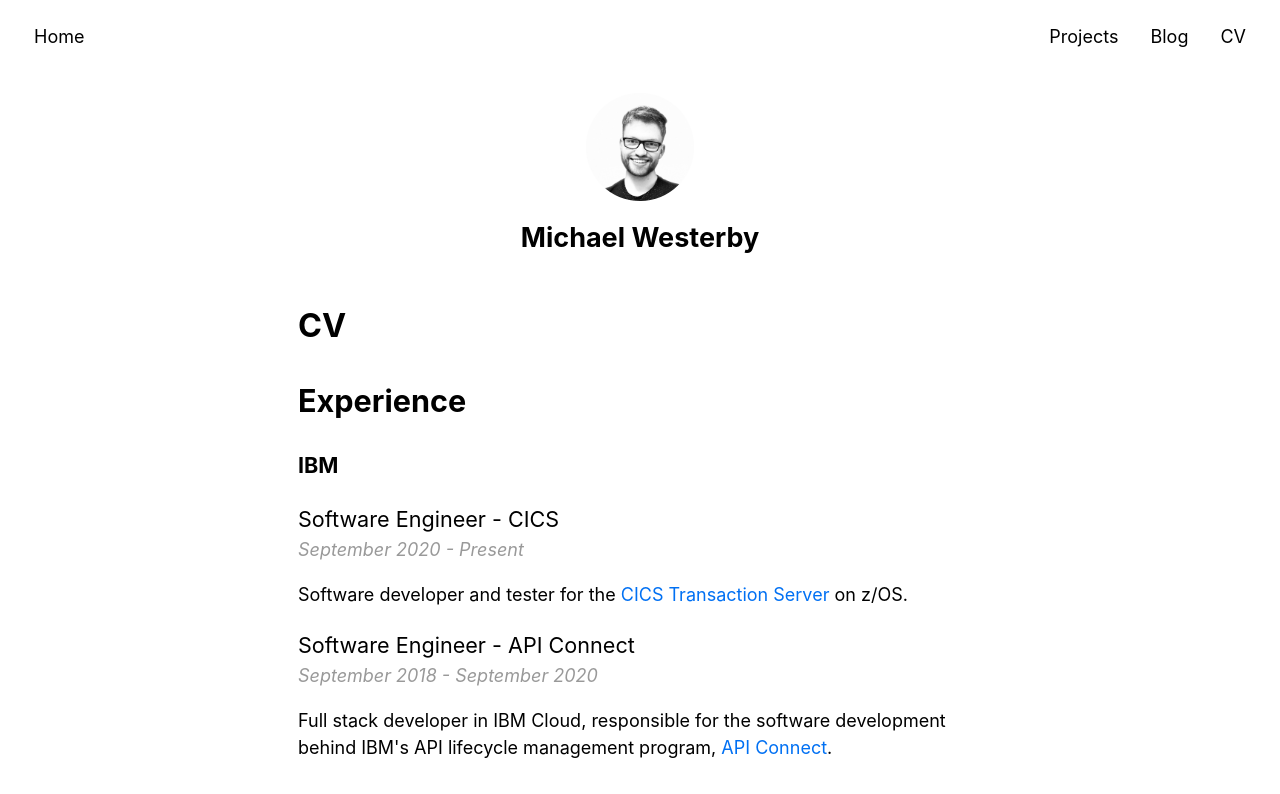
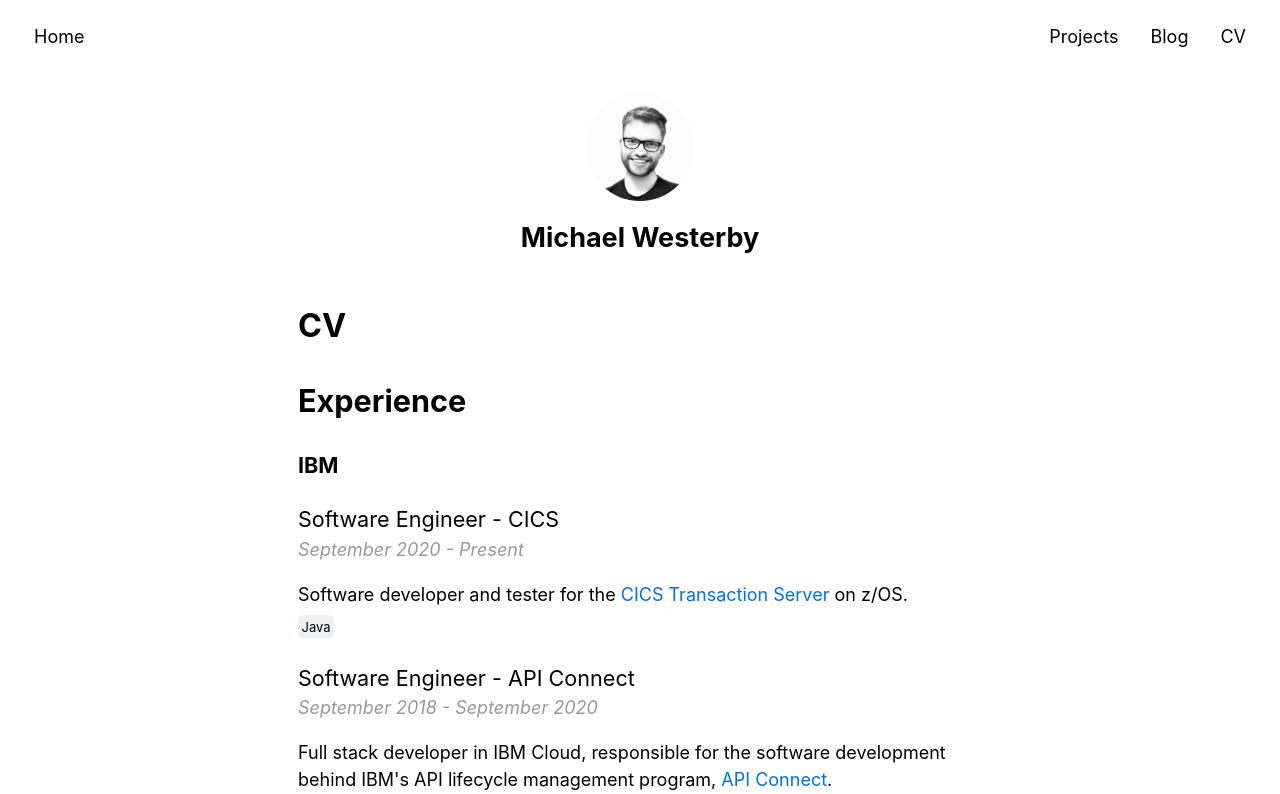
Before and after one commit to mwesterby/michaelwesterby.com, a Next.js app: page /cv in a window 1280 px wide. Shown: the top 794 px of the page. Built offline with nearby package versions, Linux system fonts and the light colour scheme.

Commit message:
Added language boxes to CV

```diff
--- a/pages/cv.js
+++ b/pages/cv.js
@@ -18,9 +18,12 @@ export default function CV() {
           <h3 className={cvStyles.subheading}>Software Engineer - CICS</h3>
           <p className={cvStyles.date}>September 2020 - Present</p>
           <p className={cvStyles.body}>Software developer and tester for the <a href='https://www.ibm.com/uk-en/products/cics-transaction-server'>CICS Transaction Server </a>on z/OS.</p>
+          <p className={cvStyles.language}>Java</p> {/* <p className={cvStyles.language}>Python</p> */}
+
           <h3 className={cvStyles.subheading}>Software Engineer - API Connect</h3>
           <p className={cvStyles.date}>September 2018 - September 2020</p>
           <p className={cvStyles.body}>Full stack developer in IBM Cloud, responsible for the software development behind IBM's API lifecycle management program, <a href='https://www.ibm.com/uk-en/cloud/api-connect'>API Connect</a>.</p>
+          <p className={cvStyles.language}>JavaScript</p> <p className={cvStyles.language}>Golang</p> <p className={cvStyles.language}>Apache Groovy</p>
 
         <h1 className={cvStyles.heading}>Education</h1>
         <h2 className={cvStyles.subheadingXL}>Newcastle University</h2>
--- a/styles/cv.module.css
+++ b/styles/cv.module.css
@@ -24,8 +24,18 @@
 
 .body {
   font-size: smaller;
+  margin-bottom: 0px;
 }
 
 .indent {
   margin-left: 0.5rem;
 }
+
+.language {
+  font-size: small;
+  background-color: #ecf0f1;
+  width: min-content;
+  padding: 0.2rem;
+  display: inline;
+  border-radius: 5px;
+}
```
